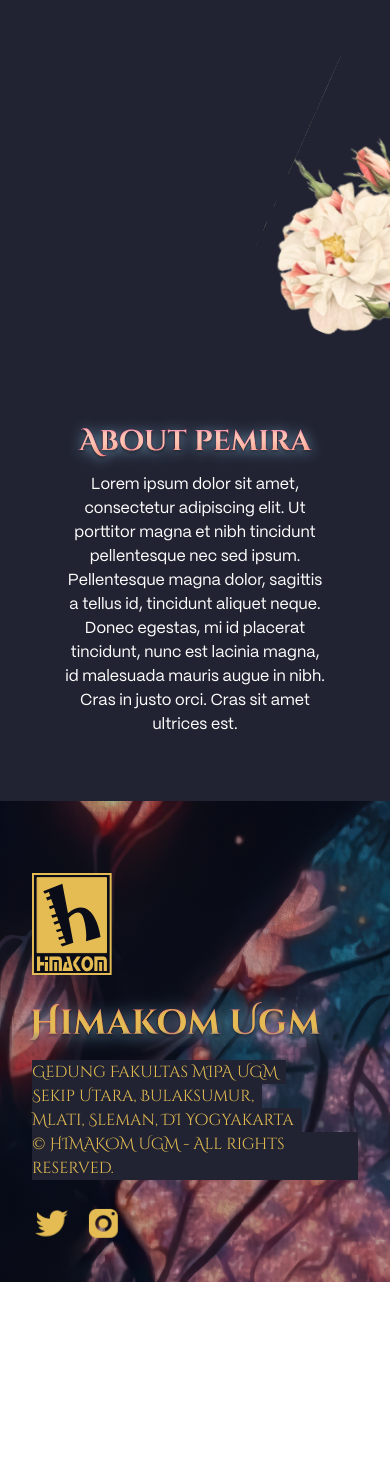
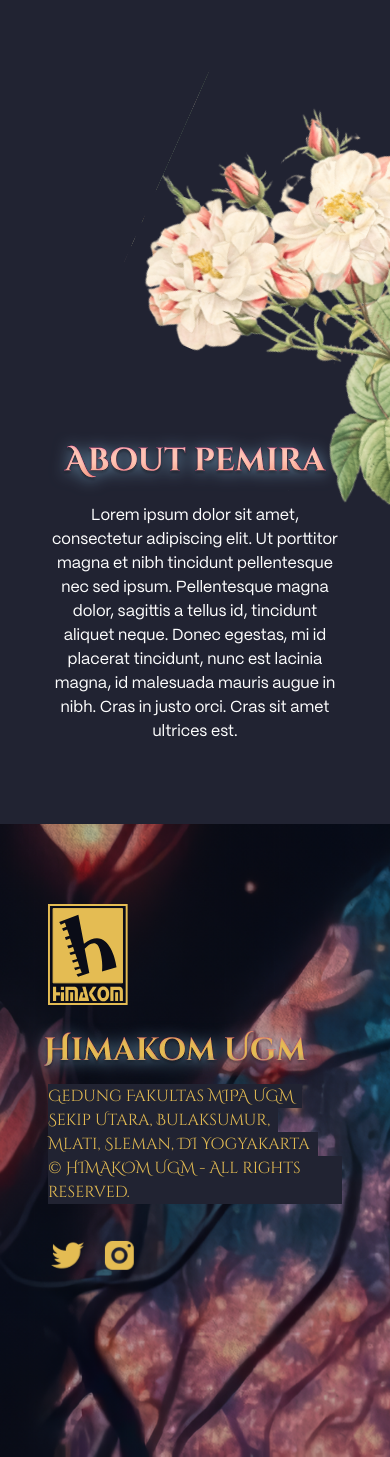
Before and after one commit to Pemira-Himakom/pemira-himakom-2023, a Next.js app: page / in a window 390 px wide. Before the commit the page ends 1282 px from the top, so only its background shows below. Built offline with nearby package versions, Linux system fonts and the light colour scheme.

Commit message:
:bug: Wenka Update

```diff
--- a/src/app/page.tsx
+++ b/src/app/page.tsx
@@ -1,15 +1,10 @@
 "use client";
 
-// import useCandidate from '@/hooks/candidate/useCandidate';
-// import useCandidates from '@/hooks/candidate/useCandidates';
 import React from 'react';
 import About from '@/components/about/About';
 import Footer from '@/components/about/Footer';
 
 export default function Home() {
-//   const { candidate } = useCandidate('YXGtNEXLF1EwnhMNhiiW');
-//   const { candidates } = useCandidates();
-
   return (
     <div className='flex flex-col w-full h-full overflow-hidden'>
       <About />
--- a/src/components/about/About.tsx
+++ b/src/components/about/About.tsx
@@ -3,22 +3,28 @@ import Image from 'next/image';
 
 export default function About() {
   return (
-        <section className='flex bg-main flex-col items-center justify-between p-16 sm:p-20 md:p-24 lg:p-24 overflow-hidden h-auto w-screen relative'>
+    <section className='relative flex h-auto w-screen flex-col items-center justify-between overflow-hidden bg-main px-12 py-20 sm:p-20 md:p-24 lg:p-24'>
       <Image
         src='/images/main/flowerAbout.svg'
         alt='title'
         width={900}
         height={2000}
-                className='absolute  ml-[36rem] sm:ml-[40rem] md:ml-[56rem] lg:ml-[70rem] h-auto w-auto -rotate-[66deg]'
+        className='absolute -right-[40%] h-auto w-auto -rotate-[66deg] md:-right-[35%] lg:-right-[15%]'
       />
       <Image
         src='/images/main/aboutPemira.svg'
         alt='title'
-                width={600}
+        width={800}
         height={800}
-                className='mt-[22rem] sm:mt-[28rem] md:mt-[26rem] lg:mt-[28rem] overflow-hidden'
+        className='mt-[22rem] md:w-[55vw] lg:w-[40vw] overflow-hidden sm:mt-[28rem] md:mt-[26rem] lg:mt-[28rem]'
       />
-            <p className='text-white font-sans text-center md:text-xl lg:text-2xl'>Lorem ipsum dolor sit amet, consectetur adipiscing elit. Ut porttitor magna et nibh tincidunt pellentesque nec sed ipsum. Pellentesque magna dolor, sagittis a tellus id, tincidunt aliquet neque. Donec egestas, mi id placerat tincidunt, nunc est lacinia magna, id malesuada mauris augue in nibh. Cras in justo orci. Cras sit amet ultrices est.</p>
+      <p className='pt-2 text-center font-sans text-white md:text-xl lg:text-2xl'>
+        Lorem ipsum dolor sit amet, consectetur adipiscing elit. Ut porttitor
+        magna et nibh tincidunt pellentesque nec sed ipsum. Pellentesque magna
+        dolor, sagittis a tellus id, tincidunt aliquet neque. Donec egestas, mi
+        id placerat tincidunt, nunc est lacinia magna, id malesuada mauris augue
+        in nibh. Cras in justo orci. Cras sit amet ultrices est.
+      </p>
     </section>
-    )
+  );
 }
--- a/src/components/about/Footer.tsx
+++ b/src/components/about/Footer.tsx
@@ -3,9 +3,9 @@ import Image from 'next/image';
 
 export default function Footer() {
   return (
-        <div className='bg-main overflow-hidden relative h-[57vh] justify-center items-center'>
-            <div className='absolute flex flex-col lg:flex-row justify-center'>
-                <div className='z-10 flex flex-col text-white h-full w-full justify-center p-8 mt-10 md:mt-2 lg:mt-8 md:pr-[9rem] lg:pr-[20rem]'>
+    <div className='relative h-[75vh] md:h-[70vh] items-center justify-center overflow-hidden bg-main'>
+      <div className='absolute flex flex-col w-full justify-center lg:flex-row px-12 py-20 md:py-20 md:px-20 space-y-8'>
+        <div className='z-10 flex h-full w-full flex-col justify-center text-white'>
           <Image
             src='/images/footer/logoHimakom.svg'
             alt='logo'
@@ -20,12 +20,20 @@ export default function Footer() {
             width={600}
             className='-ml-5 mt-3 sm:-ml-8 '
           />
-                    <p className='bg-main w-fit text-gold pr-2 md:text-[25px] lg:text-[25px]'>Gedung Fakultas MIPA UGM </p>
-                    <p className='bg-main w-fit text-gold pr-2 md:text-[25px] lg:text-[25px]'>Sekip Utara, Bulaksumur, </p>
-                    <p className='bg-main w-fit text-gold pr-2 md:text-[25px] lg:text-[25px]'>Mlati, Sleman, DI Yogyakarta </p>
-                    <p className='bg-main w-fit text-gold pr-2 md:text-[25px] lg:text-[25px]'>© HIMAKOM UGM - All rights reserved. </p>
+          <p className='w-fit bg-main pr-2 text-gold md:text-[25px] lg:text-[25px]'>
+            Gedung Fakultas MIPA UGM{' '}
+          </p>
+          <p className='w-fit bg-main pr-2 text-gold md:text-[25px] lg:text-[25px]'>
+            Sekip Utara, Bulaksumur,{' '}
+          </p>
+          <p className='w-fit bg-main pr-2 text-gold md:text-[25px] lg:text-[25px]'>
+            Mlati, Sleman, DI Yogyakarta{' '}
+          </p>
+          <p className='w-fit bg-main pr-2 text-gold md:text-[25px] lg:text-[25px]'>
+            © HIMAKOM UGM - All rights reserved.{' '}
+          </p>
         </div>
-                <div className='flex flex-row z-10 relative -mt-10 md:-mt-8 lg:mt-6 space-x-3 p-8 items-end'>
+        <div className='relative z-10 flex flex-row items-end space-x-3'>
           <a href='https://twitter.com'>
             <Image
               src='/images/footer/twitter.svg'
@@ -46,22 +54,22 @@ export default function Footer() {
           </a>
         </div>
       </div>
-            <div className='w-full h-full absolute top-0 bg-red-500 lg:items-end'>
+      <div className='absolute top-0 h-full w-full lg:items-end'>
         <Image
           src='/images/footer/backMobile.png'
           alt='background'
           height={50}
           width={300}
-                    className='w-full h-full object-cover block md:hidden'
+          className='block h-full w-full object-cover md:hidden'
         />
         <Image
           src='/images/footer/backWebsite.png'
           alt='background'
           height={50}
           width={300}
-                    className='w-full h-full object-cover hidden md:block'
+          className='hidden h-full w-full object-cover md:block'
         />
       </div>
     </div>
-    )
+  );
 }
```
Lines whose indentation alone changed are shown as unchanged.
